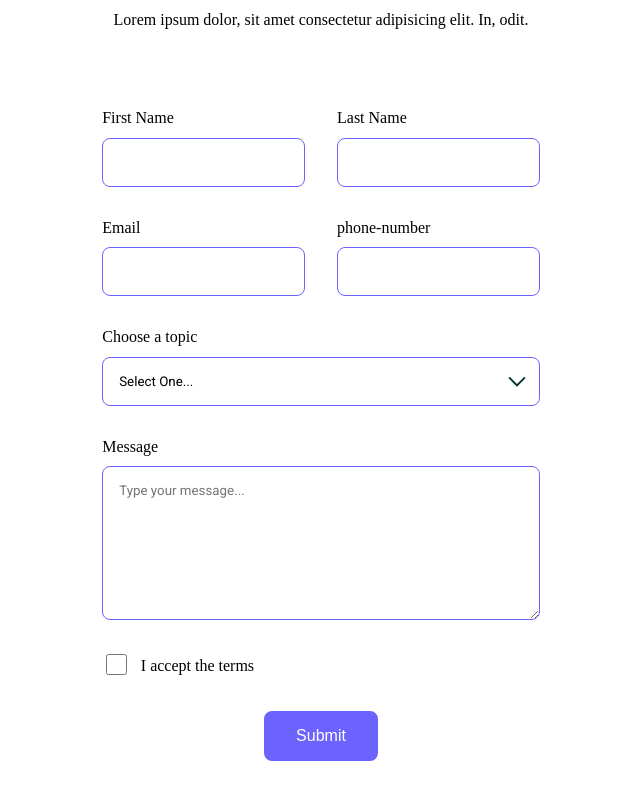
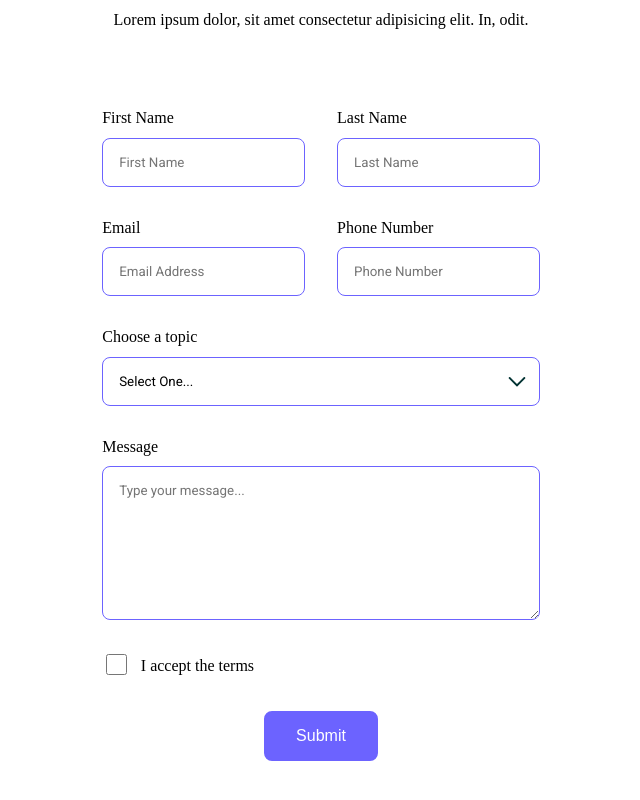
Before and after one commit to yasiru56/My_Personal_portfolio, a React (Create React App) app: page / in a window 1280 px wide. Shown: the part 4311-5111 px from the top of the page, without its empty margins (319-959 px from the left). Built offline with nearby package versions, Linux system fonts and the light colour scheme.

Commit message:
Improve contact form labels and placeholders

```diff
--- a/src/Pages/Home/ContactMe.jsx
+++ b/src/Pages/Home/ContactMe.jsx
@@ -17,6 +17,7 @@ export default function ContactMe() {
                 className="contact--input text-md"
                 name="first-name"
                 id="first-name"
+                placeholder="First Name"
                 required
               />
             </label>
@@ -27,6 +28,7 @@ export default function ContactMe() {
                 className="contact--input text-md"
                 name="last-name"
                 id="last-name"
+                placeholder="Last Name"
                 required
               />
             </label>
@@ -37,21 +39,23 @@ export default function ContactMe() {
                 className="contact--input text-md"
                 name="email"
                 id="email"
+                placeholder="Email Address"
                 required
               />
             </label>
             <label htmlFor="phone-number" className="contact--label">
-              <span className="text-md">phone-number</span>
+              <span className="text-md">Phone Number</span>
               <input
-                type="number"
+                type="tel"
                 className="contact--input text-md"
                 name="phone-number"
                 id="phone-number"
+                placeholder="Phone Number"
                 required
               />
             </label>
           </div>
-          <label htmlFor="choode-topic" className="contact--label">
+          <label htmlFor="choose-topic" className="contact--label">
             <span className="text-md">Choose a topic</span>
             <select id="choose-topic" className="contact--input text-md">
               <option>Select One...</option>
@@ -69,7 +73,7 @@ export default function ContactMe() {
               placeholder="Type your message..."
             />
           </label>
-          <label htmlFor="checkboc" className="checkbox--label">
+          <label htmlFor="checkbox" className="checkbox--label">
             <input type="checkbox" required name="checkbox" id="checkbox" />
             <span className="text-sm">I accept the terms</span>
           </label>
```
